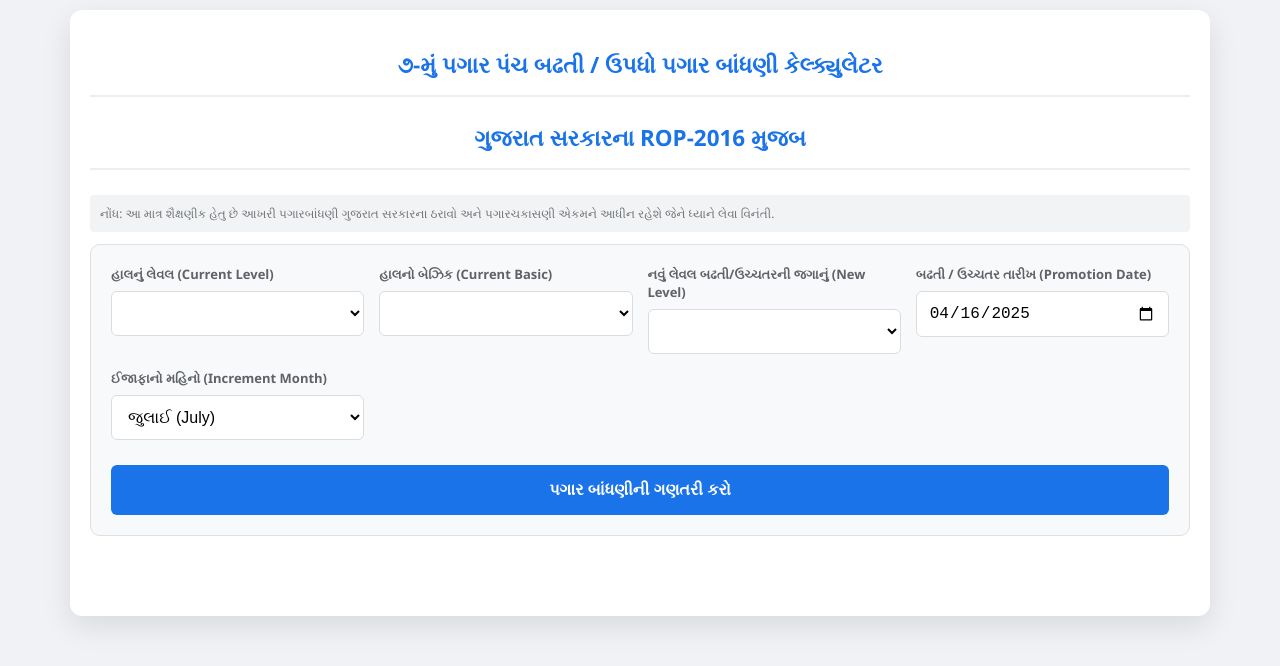
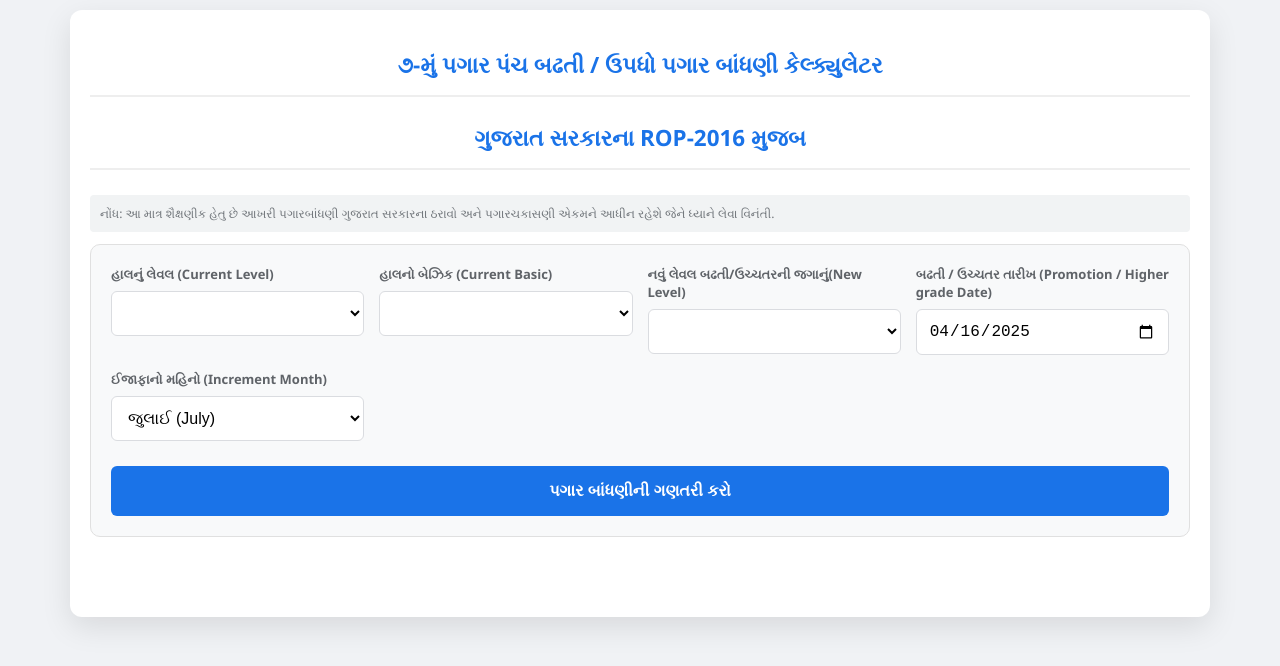
Before and after one commit to water2079/hgp-fixation-7th-pay, a plain HTML site: page index.html in a window 1280 px wide. Drawn offline with Linux system fonts and the light colour scheme.

Commit message:
index.html

```diff
--- a/index.html
+++ b/index.html
@@ -47,11 +47,11 @@
             <select id="bp"></select>
         </div>
         <div class="input-group">
-            <label>નવું લેવલ બઢતી/ઉચ્ચતરની જગાનું (New Level)</label>
+            <label>નવું લેવલ બઢતી/ઉચ્ચતરની જગાનું(New Level)</label>
             <select id="nLvl"></select>
         </div>
         <div class="input-group">
-            <label>બઢતી / ઉચ્ચતર તારીખ (Promotion Date)</label>
+            <label>બઢતી / ઉચ્ચતર તારીખ (Promotion / Higher grade Date)</label>
             <input type="date" id="pDate" value="2025-04-16">
         </div>
         <div class="input-group">
@@ -92,7 +92,7 @@
 const matrix = {
     "IS-1 (1300 Grade pay)": [14800, 15200, 15700, 16200, 16700, 17200, 17700, 18200, 18700, 19300, 19900, 20500, 21100, 21700, 22400, 23100, 23800, 24500, 25200, 26000, 26800, 27600, 28400, 29300, 30200, 31100, 32000, 33000, 34000, 35000, 36100, 37200, 38300, 39400, 40600, 41800, 43100, 44400, 45700, 47100],
     "IS-2 (1400 Grade pay)": [15000, 15500, 16000, 16500, 17000, 17500, 18000, 18500, 19100, 19700, 20300, 20900, 21500, 22100, 22800, 23500, 24200, 24900, 25600, 26400, 27200, 28000, 28800, 29700, 30600, 31500, 32400, 33400, 34400, 35400, 36500, 37600, 38700, 39900, 41100, 42300, 43600, 44900, 46200, 47600],
-    "IS-3 (1650 Grade pay)": [15700, 16200, 16700, 17200, 17700, 18200, 18700, 19300, 19900, 20500, 21100, 21700, 22400, 23100, 23800, 24500, 25200, 26000, 26800, 27600, 28400, 29300, 30200, 31100, 32000, 33000, 34000, 35000, 36100, 372બઢતી38300, 39400, 40600, 41800, 43100, 44400, 45700, 47100, 48500, 50000],
+    "IS-3 (1650 Grade pay)": [15700, 16200, 16700, 17200, 17700, 18200, 18700, 19300, 19900, 20500, 21100, 21700, 22400, 23100, 23800, 24500, 25200, 26000, 26800, 27600, 28400, 29300, 30200, 31100, 32000, 33000, 34000, 35000, 36100, 37200, 38300, 39400, 40600, 41800, 43100, 44400, 45700, 47100, 48500, 50000],
     "1 (1800 Grade pay)": [18000, 18500, 19100, 19700, 20300, 20900, 21500, 22100, 22800, 23500, 24200, 24900, 25600, 26400, 27200, 28000, 28800, 29700, 30600, 31500, 32400, 33400, 34400, 35400, 36500, 37600, 38700, 39900, 41100, 42300, 43600, 44900, 46200, 47600, 49000, 50500, 52000, 53600, 55200, 56900],
     "2 (1900 Grade pay)": [19900, 20500, 21100, 21700, 22400, 23100, 23800, 24500, 25200, 26000, 26800, 27600, 28400, 29300, 30200, 31100, 32000, 33000, 34000, 35000, 36100, 37200, 38300, 39400, 40600, 41800, 43100, 44400, 45700, 47100, 48500, 50000, 51500, 53000, 54600, 56200, 57900, 59600, 61400, 63200],
     "3 (2000 Grade pay)": [21700, 22400, 23100, 23800, 24500, 25200, 26000, 26800, 27600, 28400, 29300, 30200, 31100, 32000, 33000, 34000, 35000, 36100, 37200, 38300, 39400, 40600, 41800, 43100, 44400, 45700, 47100, 48500, 50000, 51500, 53000, 54600, 56200, 57900, 59600, 61400, 63200, 65100, 67100, 69100],
```
